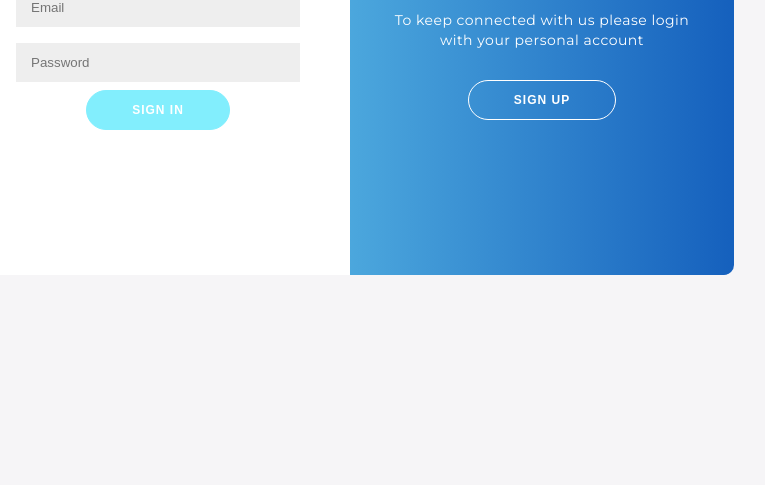
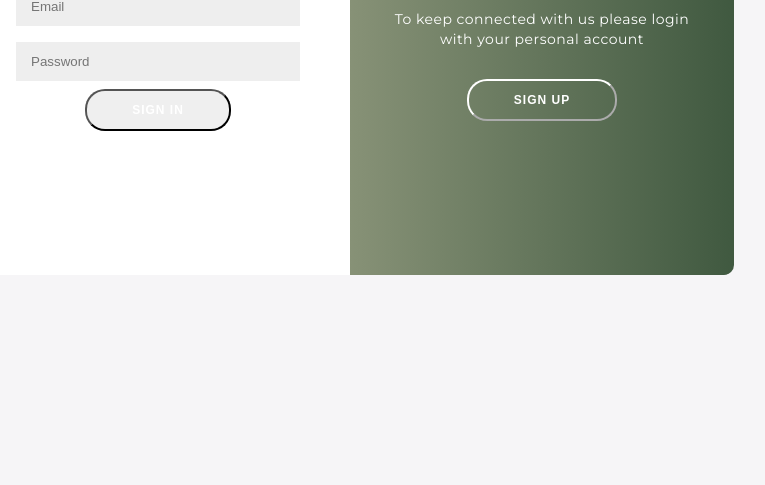
Before and after one commit to KennethElijah/PT-Github, a plain HTML site: page index.html in a window 1280 px wide. Shown: the part 345-830 px from the top of the page, without its empty margins (290-1055 px from the left). Drawn offline with Linux system fonts and the light colour scheme.

Commit message:
Changing the color to green
Changing the login page to green

```diff
--- a/style.css
+++ b/style.css
@@ -53,8 +53,8 @@ a {
 
 button {
   border-radius: 20px;
-  border: 1px solid #82EEFD;
-  background-color: #82EEFD;
+  border: 1px solid ##CECAAD;
+  background-color: ##CECAAD;
   color: #ffffff;
   font-size: 12px;
   font-weight: bold;
@@ -184,8 +184,8 @@ input {
 
 .overlay {
   background: #CECAAD;
-  background: -webkit-linear-gradient(to right, #82EEFD,  #1560BD);
-  background: linear-gradient(to right, #82EEFD,  #1560BD);
+  background: -webkit-linear-gradient(to right, ##CECAAD,  #405940);
+  background: linear-gradient(to right, #CECAAD,  #405940);
   background-repeat: no-repeat;
   background-size: cover;
   background-position: 0 0;
@@ -257,7 +257,7 @@ input {
   width: 40px;
 }
 .messageDiv{
-background-color: #82EEFD;
+background-color: #CECAAD;
 color: #333;
 padding: 10px 20px;
 margin: 10px;
```
